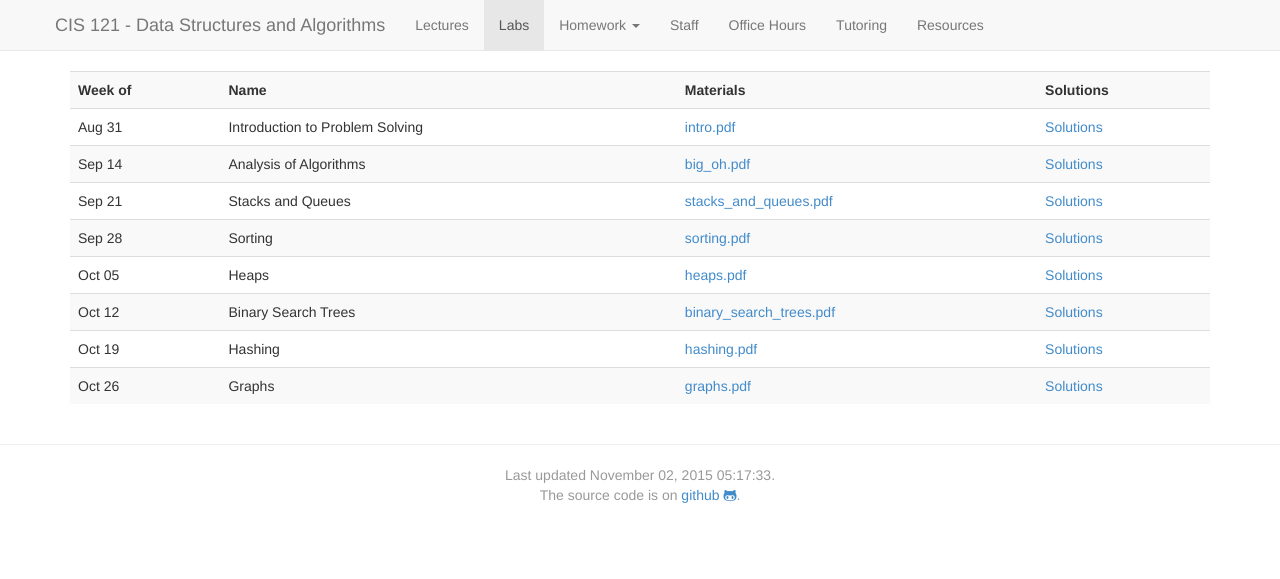
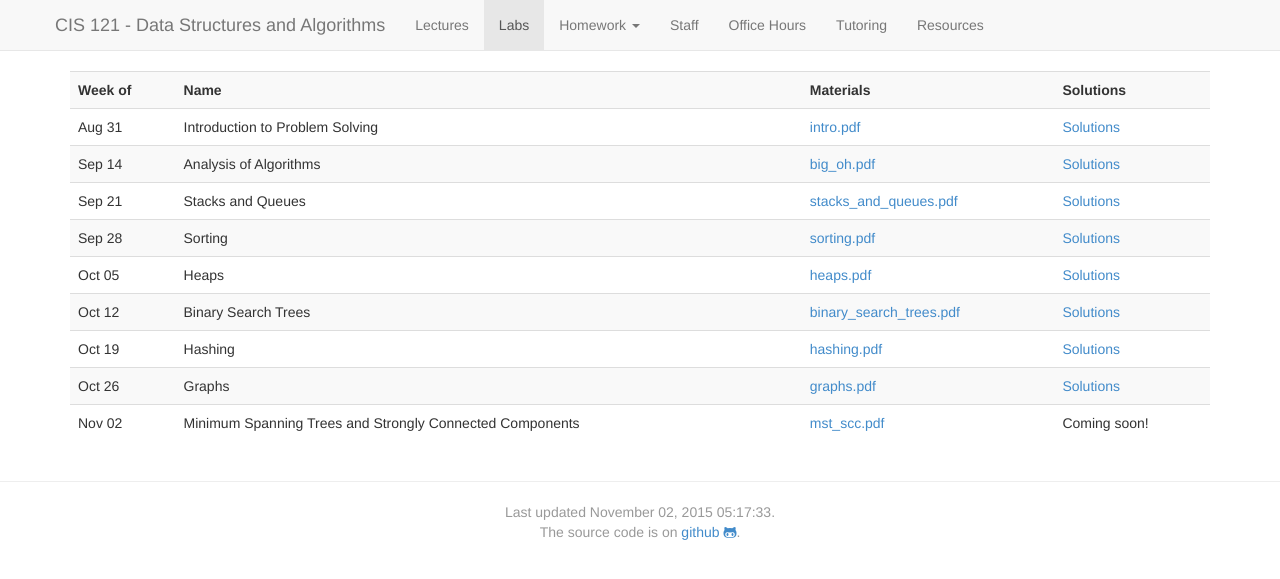
Before and after one commit to callison-burch/data-structures-and-algorithms, a Jekyll site: the page built from labs.md, in a window 1280 px wide. Shown: the top 579 px of the page. Built offline with Jekyll 4.4.1, drawn with Linux system fonts in a browser that asks for light colours; nearby versions of some CDN libraries.

Commit message:
Add MST/SCC lab

```diff
--- a/_data/labs.yaml
+++ b/_data/labs.yaml
@@ -53,3 +53,10 @@
    link_name: graphs.pdf
    link: content/labs/graphs/graphs.pdf
    solutions_link: protected_content/labs/graphs/graphs_soln.pdf
+
+-
+   date: 2015-11-02
+   name: Minimum Spanning Trees and Strongly Connected Components
+   link_name: mst_scc.pdf
+   link: content/labs/mst_scc/mst_scc.pdf
+   solutions_link: # protected_content/labs/mst_scc/mst_scc_sol.pdf
```
